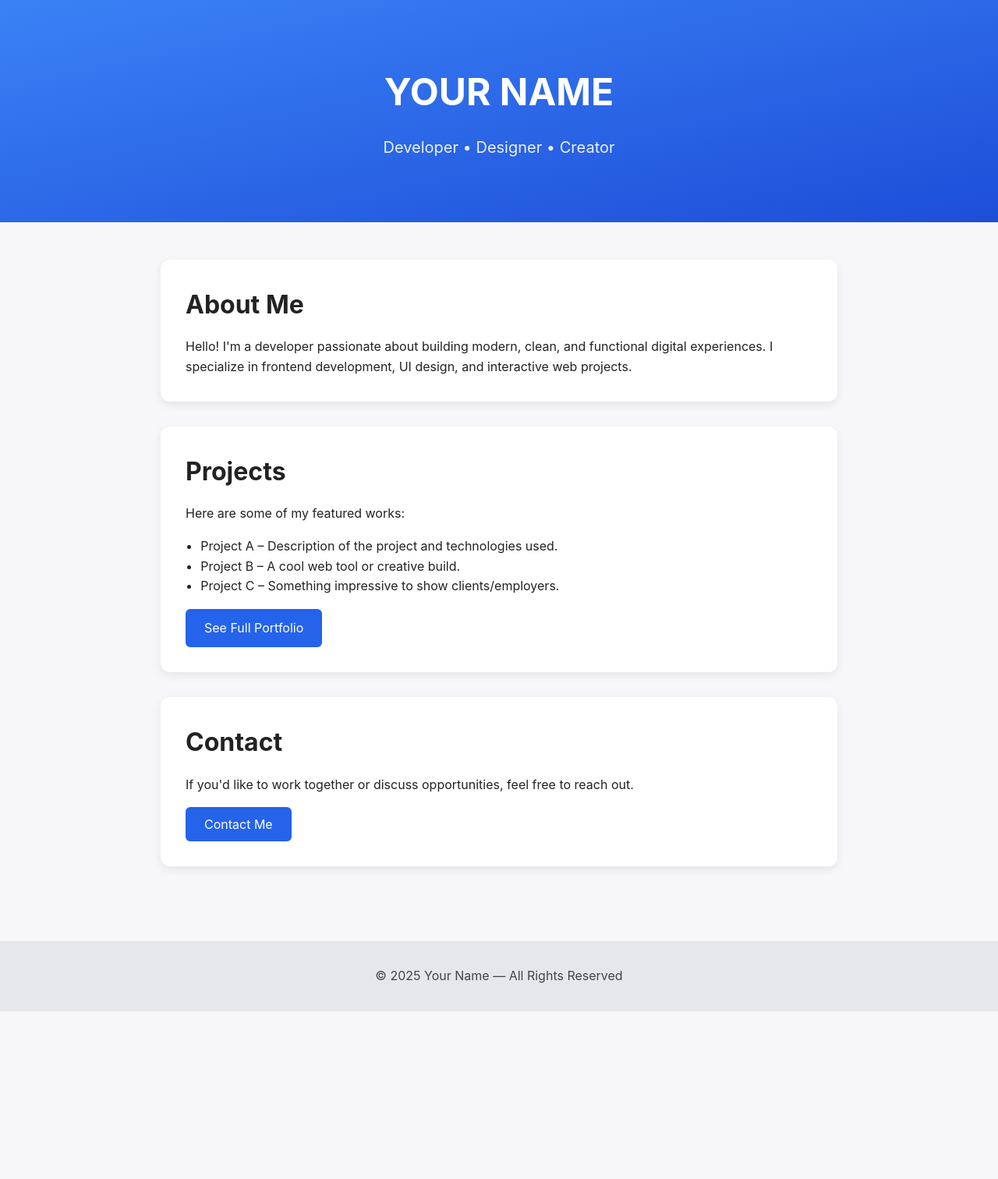
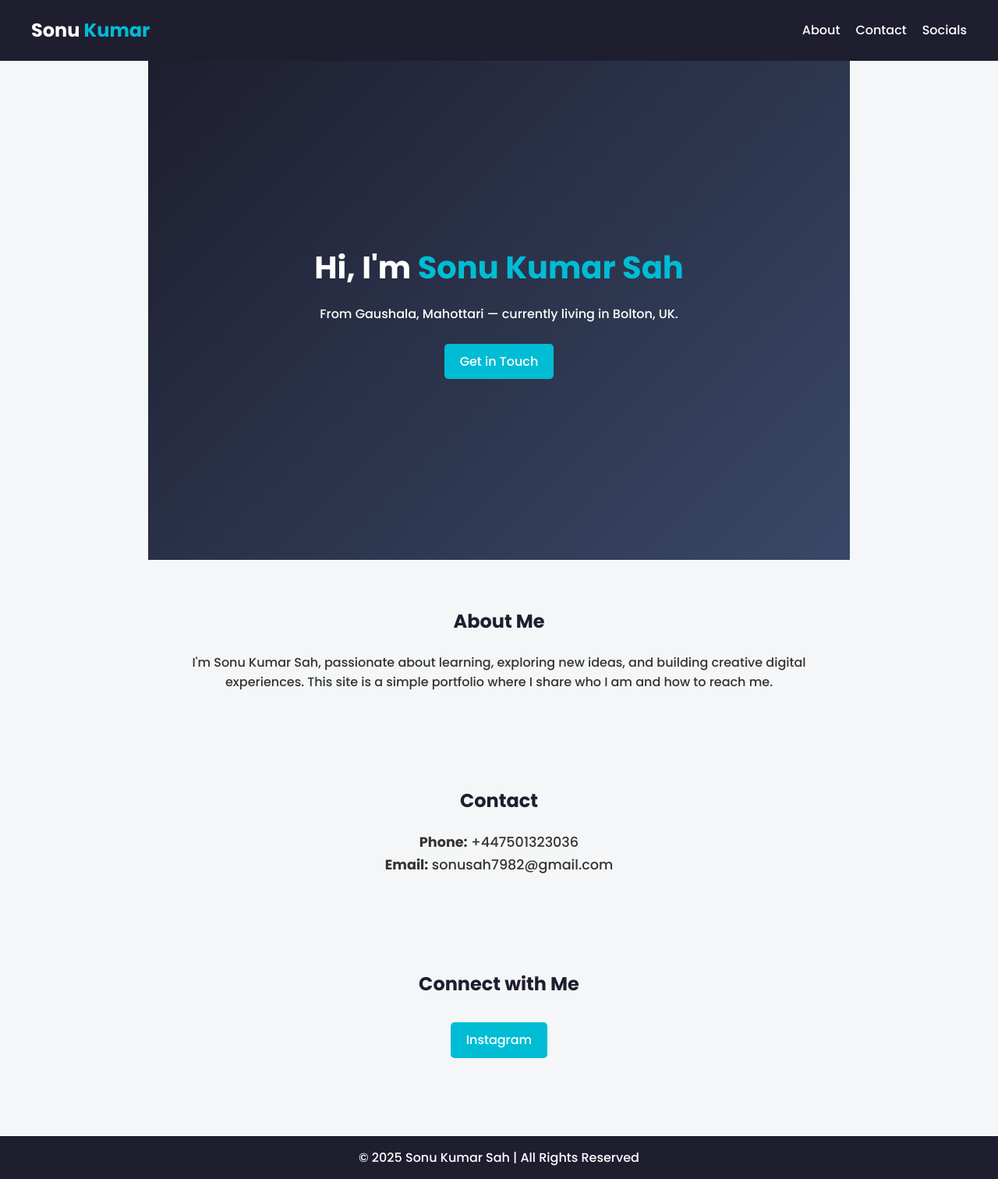
Before and after one commit to sonusah77/sonuksah, a plain HTML site: page index.html in a window 1280 px wide. Shown: the whole page at 78% size. Before the commit the page ends 1297 px from the top, so only its background shows below. Drawn offline with Linux system fonts and the light colour scheme.

Commit message:
Update index.html

```diff
--- a/index.html
+++ b/index.html
@@ -3,139 +3,52 @@
 <head>
   <meta charset="UTF-8" />
   <meta name="viewport" content="width=device-width, initial-scale=1.0" />
-  <title>Portfolio – Redesigned</title>
-  <style>
-    :root {
-      --accent: #2563eb;
-      --bg: #f7f7f9;
-      --text: #222;
-      --card-bg: #fff;
-    }
-
-    * {
-      margin: 0;
-      padding: 0;
-      box-sizing: border-box;
-      font-family: "Inter", sans-serif;
-    }
-
-    body {
-      background: var(--bg);
-      color: var(--text);
-      line-height: 1.6;
-    }
-
-    header {
-      padding: 5rem 1.5rem;
-      text-align: center;
-      background: linear-gradient(to bottom right, #3b82f6, #1d4ed8);
-      color: white;
-    }
-
-    header h1 {
-      font-size: 3rem;
-      font-weight: 700;
-    }
-
-    header p {
-      margin-top: 1rem;
-      font-size: 1.25rem;
-      opacity: 0.9;
-    }
-
-    .container {
-      max-width: 900px;
-      margin: 2rem auto;
-      padding: 1rem;
-    }
-
-    .card {
-      background: var(--card-bg);
-      padding: 2rem;
-      margin-bottom: 2rem;
-      border-radius: 12px;
-      box-shadow: 0 4px 12px rgba(0, 0, 0, 0.08);
-    }
-
-    h2 {
-      margin-bottom: 1rem;
-      font-size: 2rem;
-    }
-
-    button, .btn {
-      display: inline-block;
-      background: var(--accent);
-      color: white;
-      padding: 0.75rem 1.5rem;
-      border: none;
-      border-radius: 6px;
-      font-size: 1rem;
-      cursor: pointer;
-      transition: 0.2s;
-      margin-top: 1rem;
-      text-decoration: none;
-    }
-
-    button:hover, .btn:hover {
-      background: #1e40af;
-    }
-
-    footer {
-      text-align: center;
-      padding: 2rem;
-      margin-top: 3rem;
-      background: #e5e7eb;
-      color: #444;
-    }
-
-    @media (max-width: 600px) {
-      header h1 { font-size: 2.2rem; }
-      h2 { font-size: 1.6rem; }
-    }
-  </style>
+  <title>Sonu Kumar Sah | Portfolio</title>
+  <link rel="stylesheet" href="style.css" />
 </head>
 <body>
+  <header>
+    <nav class="navbar">
+      <div class="logo">Sonu<span> Kumar </span></div>
+      <ul class="nav-links">
+        <li><a href="#about">About</a></li>
+        <li><a href="#contact">Contact</a></li>
+        <li><a href="#socials">Socials</a></li>
+      </ul>
+    </nav>
+  </header>
 
-<header>
-  <h1>YOUR NAME</h1>
-  <p>Developer • Designer • Creator</p>
-</header>
-
-<div class="container">
-
-  <section class="card">
-    <h2>About Me</h2>
-    <p>Hello! I'm a developer passionate about building modern, clean, and functional digital experiences. I specialize in frontend development, UI design, and interactive web projects.</p>
+  <section class="hero">
+    <div class="hero-text">
+      <h1>Hi, I'm <span>Sonu Kumar Sah</span></h1>
+      <p>From Gaushala, Mahottari — currently living in Bolton, UK.</p>
+      <button id="contactBtn">Get in Touch</button>
+    </div>
   </section>
 
-  <section class="card">
-    <h2>Projects</h2>
-    <p>Here are some of my featured works:</p>
-    <ul style="margin-left: 1.2rem; margin-top: 1rem;">
-      <li>Project A – Description of the project and technologies used.</li>
-      <li>Project B – A cool web tool or creative build.</li>
-      <li>Project C – Something impressive to show clients/employers.</li>
-    </ul>
-    <a href="#" class="btn">See Full Portfolio</a>
+  <section id="about" class="about">
+    <h2>About Me</h2>
+    <p>
+      I'm Sonu Kumar Sah, passionate about learning, exploring new ideas, and building creative digital experiences.
+      This site is a simple portfolio where I share who I am and how to reach me.
+    </p>
   </section>
 
-  <section class="card">
+  <section id="contact" class="contact">
     <h2>Contact</h2>
-    <p>If you'd like to work together or discuss opportunities, feel free to reach out.</p>
-    <button onclick="contact()">Contact Me</button>
+    <p><strong>Phone:</strong> +447501323036</p>
+    <p><strong>Email:</strong> sonusah7982@gmail.com</p>
   </section>
 
-</div>
+  <section id="socials" class="socials">
+    <h2>Connect with Me</h2>
+    <a href="https://instagram.com/sonusksah" target="_blank" class="social-btn">Instagram</a>
+  </section>
 
-<footer>
-  © 2025 Your Name — All Rights Reserved
-</footer>
+  <footer>
+    <p>© 2025 Sonu Kumar Sah | All Rights Reserved</p>
+  </footer>
 
-<script>
-function contact() {
-  alert("Thanks for reaching out! Replace this with a real contact form or email link.");
-}
-</script>
-
+  <script src="script.js"></script>
 </body>
 </html>
```
